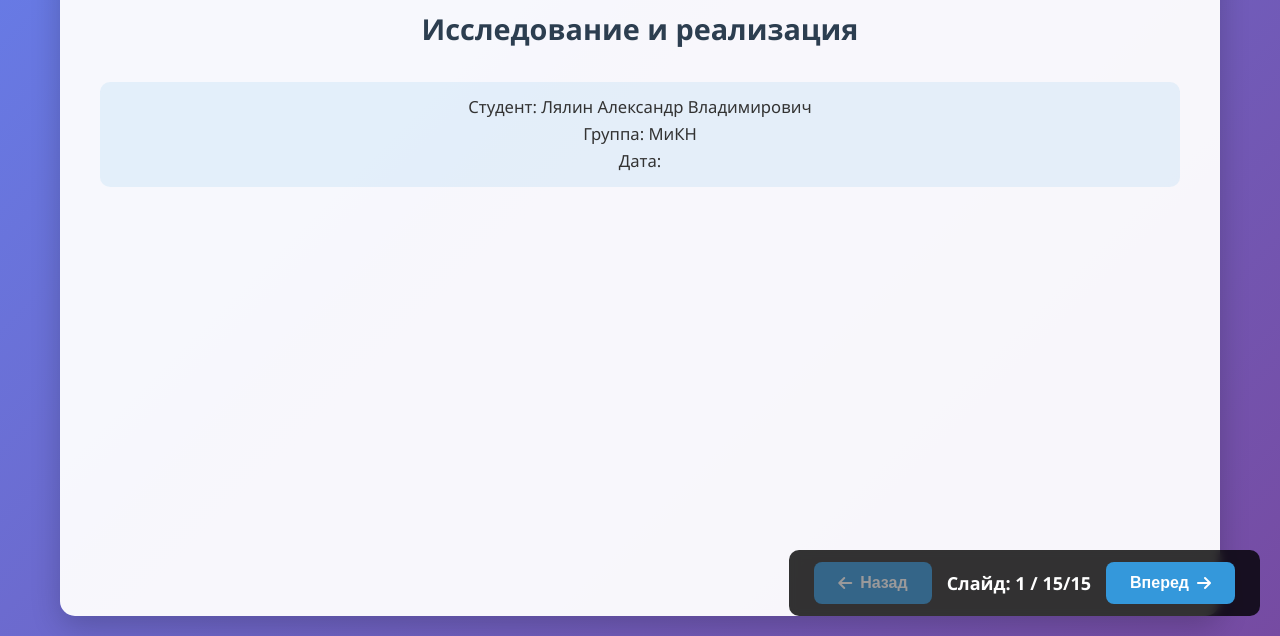
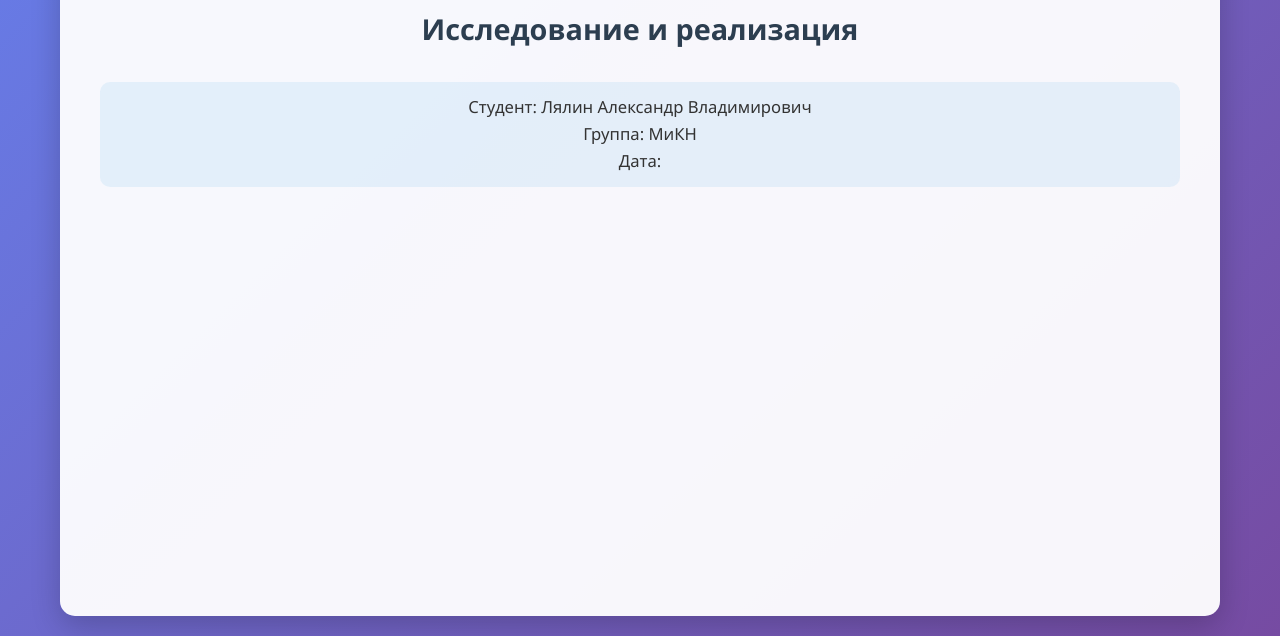
Before and after one commit to AlexsLS/Cryptography, a plain HTML site: page index.html in a window 1280 px wide. Shown: the part 164-800 px from the top of the page. Drawn offline with Linux system fonts and the light colour scheme.

Commit message:
Update index.html

```diff
--- a/index.html
+++ b/index.html
@@ -857,19 +857,6 @@ function caesarCipher(text, shift, encrypt = true) {
             </div>
         </div>
 
-        <!-- Навигация -->
-        <div class="navigation">
-            <button id="prev-btn" class="nav-btn" onclick="prevSlide()">
-                <i class="fas fa-arrow-left"></i> Назад
-            </button>
-            <div class="slide-counter">
-    Слайд: <span id="current-slide">1</span>/15
-</div>
-            <button id="next-btn" class="nav-btn" onclick="nextSlide()">
-                Вперед <i class="fas fa-arrow-right"></i>
-            </button>
-        </div>
-    </div>
 
     <!-- Scripts -->
     <script src="script.js"></script>
```
